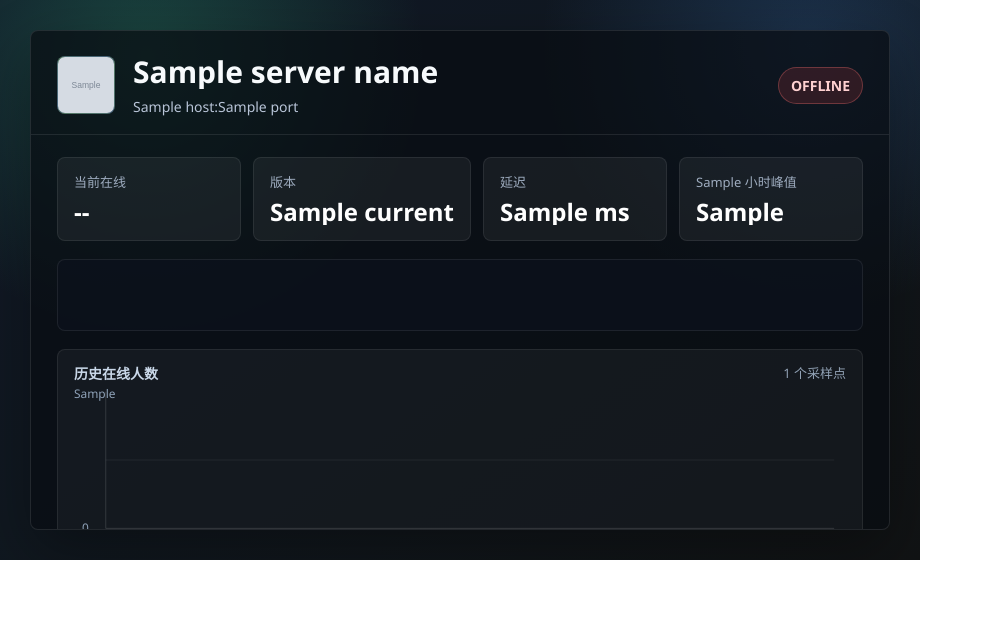
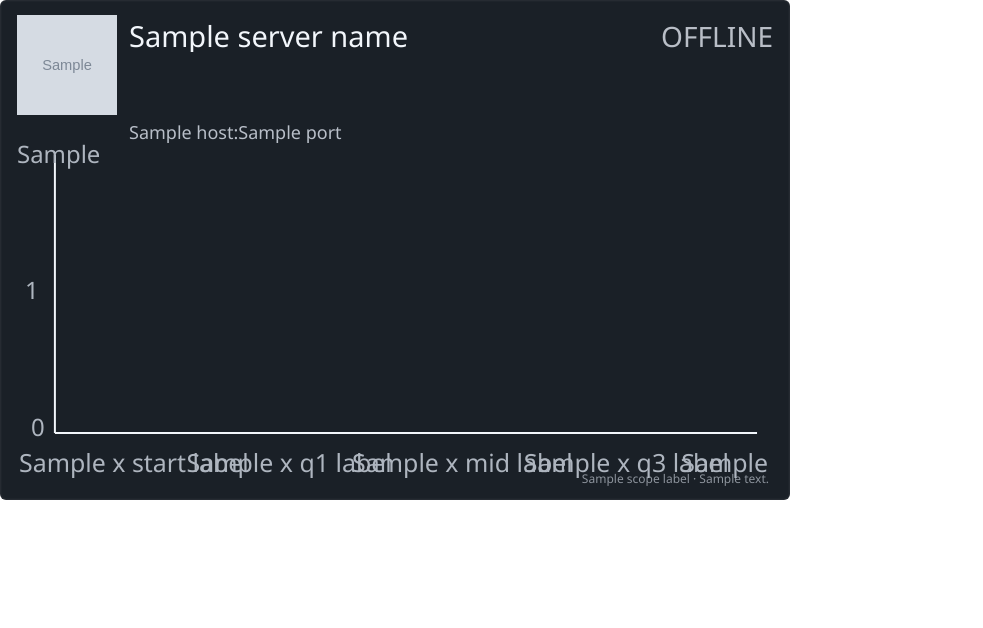
Before and after one commit to Minecraft0122/astrbot_plugin_mc_motd, a Python web app: template templates/status.html in a window 1280 px wide. Shown: the top 628 px of the page, without its empty margins (0-983 px from the left). Run offline with Jinja, Linux system fonts and the light colour scheme; the template is opened without the code that fills it: most values are stand-ins (such as "Sample title", 1, 10 or a date in 2020); grey boxes marked "Sample" are stand-in pictures.

Commit message:
Redesign MOTD status image

```diff
--- a/templates/status.html
+++ b/templates/status.html
@@ -10,195 +10,122 @@
     html,
     body {
       margin: 0;
-      width: 920px;
-      height: 560px;
+      width: 790px;
+      height: 500px;
       overflow: hidden;
       background: transparent;
     }
 
     body {
-      color: #f7fafc;
+      color: #f2f6fb;
       font-family: "Microsoft YaHei", "PingFang SC", "Segoe UI", sans-serif;
     }
 
-    .wrap {
-      width: 920px;
-      height: 560px;
-      padding: 30px;
-      background:
-        radial-gradient(circle at 16% 10%, rgba(50, 185, 130, 0.28), transparent 30%),
-        radial-gradient(circle at 88% 8%, rgba(70, 140, 230, 0.22), transparent 28%),
-        linear-gradient(145deg, #111827 0%, #101820 44%, #111314 100%);
-    }
-
-    .panel {
-      width: 860px;
+    .card {
+      width: 790px;
       height: 500px;
-      border: 1px solid rgba(255, 255, 255, 0.10);
-      border-radius: 8px;
-      background: rgba(9, 13, 19, 0.72);
-      box-shadow: 0 22px 60px rgba(0, 0, 0, 0.32);
+      padding: 14px 16px 12px;
+      background: #1a2027;
+      border: 1px solid rgba(255, 255, 255, 0.05);
+      border-radius: 6px;
+      box-shadow: inset 0 0 0 1px rgba(255,255,255,0.02);
       overflow: hidden;
     }
 
-    .header {
-      display: flex;
-      align-items: center;
-      gap: 18px;
-      padding: 24px 26px 18px;
-      border-bottom: 1px solid rgba(255, 255, 255, 0.09);
+    .top {
+      display: grid;
+      grid-template-columns: 100px 1fr auto;
+      gap: 12px;
+      height: 122px;
+      align-items: start;
     }
 
     .icon {
-      width: 58px;
-      height: 58px;
-      border-radius: 8px;
-      background: linear-gradient(135deg, #315e44, #1e3f5c);
-      border: 1px solid rgba(255, 255, 255, 0.18);
-      display: flex;
-      align-items: center;
-      justify-content: center;
+      width: 100px;
+      height: 100px;
+      background: #252d36;
       overflow: hidden;
       flex: 0 0 auto;
     }
 
     .icon img {
-      width: 58px;
-      height: 58px;
+      width: 100px;
+      height: 100px;
+      display: block;
       image-rendering: pixelated;
-      display: block;
     }
 
     .cube {
-      width: 34px;
-      height: 34px;
-      border-radius: 6px;
+      width: 100px;
+      height: 100px;
       background:
-        linear-gradient(90deg, rgba(255,255,255,0.12) 1px, transparent 1px),
-        linear-gradient(rgba(255,255,255,0.12) 1px, transparent 1px),
-        linear-gradient(135deg, #79c267, #368352);
-      background-size: 11px 11px, 11px 11px, auto;
-      box-shadow: inset 0 -10px 0 rgba(64, 38, 20, 0.28);
+        linear-gradient(90deg, rgba(255,255,255,0.10) 1px, transparent 1px),
+        linear-gradient(rgba(255,255,255,0.10) 1px, transparent 1px),
+        linear-gradient(135deg, #77c264 0%, #3b8d52 50%, #6d4d2d 100%);
+      background-size: 20px 20px, 20px 20px, auto;
+      box-shadow: inset 0 -30px 0 rgba(68, 42, 22, 0.34);
     }
 
-    .title {
+    .main {
       min-width: 0;
-      flex: 1;
+      padding-top: 5px;
     }
 
-    h1 {
-      margin: 0;
-      font-size: 30px;
+    .name {
+      font-size: 29px;
       line-height: 1.12;
-      font-weight: 800;
+      font-weight: 500;
       letter-spacing: 0;
       white-space: nowrap;
       overflow: hidden;
       text-overflow: ellipsis;
     }
 
-    .addr {
+    .motd {
       margin-top: 8px;
-      color: #b8c4d7;
-      font-size: 14px;
-      letter-spacing: 0;
+      height: 58px;
+      color: #d8e6f7;
+      font-size: 23px;
+      line-height: 1.26;
+      white-space: pre-wrap;
+      word-break: break-word;
+      overflow: hidden;
     }
 
-    .badge {
-      padding: 8px 12px;
-      border-radius: 999px;
-      font-size: 14px;
+    .motd .ok {
+      color: #5ef06f;
       font-weight: 700;
-      border: 1px solid rgba(255,255,255,0.14);
-      background: rgba(255,255,255,0.07);
     }
 
-    .badge.online {
-      color: #bdffd8;
-      background: rgba(34, 197, 94, 0.15);
-      border-color: rgba(74, 222, 128, 0.34);
+    .motd .error {
+      color: #ffb8b8;
     }
 
-    .badge.offline {
-      color: #ffd1d1;
-      background: rgba(239, 68, 68, 0.15);
-      border-color: rgba(248, 113, 113, 0.32);
-    }
-
-    .content {
-      padding: 22px 26px 26px;
-    }
-
-    .stats {
-      display: grid;
-      grid-template-columns: repeat(4, 1fr);
-      gap: 12px;
-      margin-bottom: 18px;
-    }
-
-    .stat {
-      min-height: 84px;
-      padding: 14px 16px;
-      border-radius: 8px;
-      background: rgba(255,255,255,0.055);
-      border: 1px solid rgba(255,255,255,0.08);
-    }
-
-    .label {
-      color: #9eacbf;
-      font-size: 13px;
-    }
-
-    .value {
-      margin-top: 8px;
-      font-size: 24px;
+    .address {
+      margin-top: 5px;
+      color: #b8bec8;
+      font-size: 18px;
       line-height: 1.1;
-      font-weight: 800;
-      color: #ffffff;
       white-space: nowrap;
       overflow: hidden;
       text-overflow: ellipsis;
     }
 
-    .motd {
-      height: 72px;
-      margin-bottom: 18px;
-      padding: 15px 17px;
-      border-radius: 8px;
-      background: rgba(12, 18, 28, 0.88);
-      border: 1px solid rgba(255,255,255,0.08);
-      color: #e6edf7;
-      font-size: 19px;
-      line-height: 1.45;
-      white-space: pre-wrap;
-      word-break: break-word;
-      overflow: hidden;
+    .online {
+      padding-top: 7px;
+      color: #b9bec7;
+      font-size: 28px;
+      line-height: 1;
+      font-weight: 500;
+      white-space: nowrap;
+      letter-spacing: 0;
     }
 
-    .chartBox {
+    .chart {
       position: relative;
-      height: 222px;
-      border-radius: 8px;
-      background: rgba(255,255,255,0.045);
-      border: 1px solid rgba(255,255,255,0.08);
+      height: 350px;
+      margin-top: 0;
       overflow: hidden;
-    }
-
-    .chartTitle {
-      position: absolute;
-      top: 13px;
-      left: 16px;
-      color: #c9d7e8;
-      font-size: 14px;
-      font-weight: 700;
-    }
-
-    .chartMeta {
-      position: absolute;
-      top: 13px;
-      right: 16px;
-      color: #91a1b4;
-      font-size: 13px;
     }
 
     svg {
@@ -207,23 +134,18 @@
       display: block;
     }
 
-    .foot {
-      display: flex;
-      justify-content: space-between;
-      margin-top: 14px;
-      color: #8b9aae;
+    .footer {
+      position: absolute;
+      right: 4px;
+      bottom: 0;
+      color: rgba(186, 193, 203, 0.72);
       font-size: 12px;
-    }
-
-    .error {
-      color: #ffd1d1;
     }
   </style>
 </head>
 <body>
-  <div class="wrap">
-    <div class="panel">
-      <div class="header">
+  <div class="card">
+    <div class="top">
       <div class="icon">
         {% if current.favicon %}
         <img src="{{ current.favicon }}" alt="">
@@ -231,68 +153,47 @@
         <div class="cube"></div>
         {% endif %}
       </div>
-        <div class="title">
-          <h1>{{ server_name }}</h1>
-          <div class="addr">{{ host }}:{{ port }}</div>
+
+      <div class="main">
+        <div class="name">{{ server_name }}</div>
+        <div class="motd">{% if current.ok %}{{ current.motd_plain }}{% else %}<span class="error">{{ current.error }}</span>{% endif %}</div>
+        <div class="address">{{ host }}:{{ port }}</div>
       </div>
-        <div class="badge {% if current.ok %}online{% else %}offline{% endif %}">
-          {% if current.ok %}ONLINE{% else %}OFFLINE{% endif %}
+
+      <div class="online">
+        {% if current.ok %}{{ current.online }} / {{ current.max_players }}{% else %}OFFLINE{% endif %}
       </div>
     </div>
 
-      <div class="content">
-        <div class="stats">
-          <div class="stat">
-            <div class="label">当前在线</div>
-            <div class="value">{% if current.ok %}{{ current.online }}/{{ current.max_players }}{% else %}--{% endif %}</div>
-          </div>
-          <div class="stat">
-            <div class="label">版本</div>
-            <div class="value">{{ current.version_name or "--" }}</div>
-          </div>
-          <div class="stat">
-            <div class="label">延迟</div>
-            <div class="value">{% if current.latency_ms is not none %}{{ current.latency_ms }} ms{% else %}--{% endif %}</div>
-          </div>
-          <div class="stat">
-            <div class="label">{{ chart_hours }} 小时峰值</div>
-            <div class="value">{{ peak_online }}</div>
-          </div>
-        </div>
-
-        <div class="motd">{% if current.ok %}{{ current.motd_plain }}{% else %}<span class="error">{{ current.error }}</span>{% endif %}</div>
-
-        <div class="chartBox">
-          <div class="chartTitle">历史在线人数</div>
-          <div class="chartMeta">{{ sample_count }} 个采样点</div>
-          <svg viewBox="0 0 808 222" preserveAspectRatio="none" aria-hidden="true">
+    <div class="chart">
+      <svg viewBox="0 0 758 350" preserveAspectRatio="none" aria-hidden="true">
         <defs>
-              <linearGradient id="area" x1="0" x2="0" y1="0" y2="1">
-                <stop offset="0%" stop-color="#54d58a" stop-opacity="0.42"/>
-                <stop offset="100%" stop-color="#54d58a" stop-opacity="0.02"/>
+          <linearGradient id="lineGlow" x1="0" x2="0" y1="0" y2="1">
+            <stop offset="0%" stop-color="#6dff7b" stop-opacity="0.70"/>
+            <stop offset="100%" stop-color="#6dff7b" stop-opacity="0.06"/>
           </linearGradient>
         </defs>
-            <line x1="48" y1="42" x2="48" y2="180" stroke="rgba(255,255,255,0.14)" stroke-width="1"/>
-            <line x1="48" y1="180" x2="780" y2="180" stroke="rgba(255,255,255,0.14)" stroke-width="1"/>
-            <line x1="48" y1="111" x2="780" y2="111" stroke="rgba(255,255,255,0.07)" stroke-width="1"/>
-            <text x="16" y="48" fill="#8fa2b8" font-size="12">{{ y_max }}</text>
-            <text x="24" y="184" fill="#8fa2b8" font-size="12">0</text>
-            <text x="48" y="204" fill="#8fa2b8" font-size="12">{{ x_start_label }}</text>
-            <text x="736" y="204" fill="#8fa2b8" font-size="12">{{ x_end_label }}</text>
+        <line x1="38" y1="18" x2="38" y2="296" stroke="#f2f6fb" stroke-width="2"/>
+        <line x1="38" y1="296" x2="742" y2="296" stroke="#f2f6fb" stroke-width="2"/>
+
+        <text x="0" y="26" fill="#aeb5bf" font-size="24">{{ y_max }}</text>
+        <text x="8" y="162" fill="#aeb5bf" font-size="24">{{ y_mid }}</text>
+        <text x="14" y="299" fill="#aeb5bf" font-size="24">0</text>
+
+        <text x="2" y="335" fill="#aeb5bf" font-size="25">{{ x_start_label }}</text>
+        <text x="170" y="335" fill="#aeb5bf" font-size="25">{{ x_q1_label }}</text>
+        <text x="336" y="335" fill="#aeb5bf" font-size="25">{{ x_mid_label }}</text>
+        <text x="508" y="335" fill="#aeb5bf" font-size="25">{{ x_q3_label }}</text>
+        <text x="666" y="335" fill="#aeb5bf" font-size="25">{{ x_end_label }}</text>
+
         {% if area_points %}
-            <polygon points="{{ area_points }}" fill="url(#area)"/>
-            <polyline points="{{ line_points }}" fill="none" stroke="#67e195" stroke-width="4" stroke-linecap="round" stroke-linejoin="round"/>
+        <polygon points="{{ area_points }}" fill="url(#lineGlow)"/>
+        <polyline points="{{ line_points }}" fill="none" stroke="#58f15f" stroke-width="3" stroke-linecap="round" stroke-linejoin="round"/>
         {% else %}
-            <text x="330" y="118" fill="#9dadc1" font-size="16">暂无历史采样</text>
+        <text x="312" y="160" fill="#aeb5bf" font-size="22">暂无历史在线人数</text>
         {% endif %}
       </svg>
-        </div>
-
-        <div class="foot">
-          <span>{{ scope_label }} · 最后采样：{{ current.sampled_at_text }}</span>
-          <span>数据保留：{{ retention_days }} 天</span>
-        </div>
-      </div>
+      <div class="footer">{{ scope_label }} · {{ current.sampled_at_text }}</div>
     </div>
   </div>
 </body>
```
Also changed, not shown: main.py (+11 -17 lines). Lines whose indentation alone changed are shown as unchanged.
